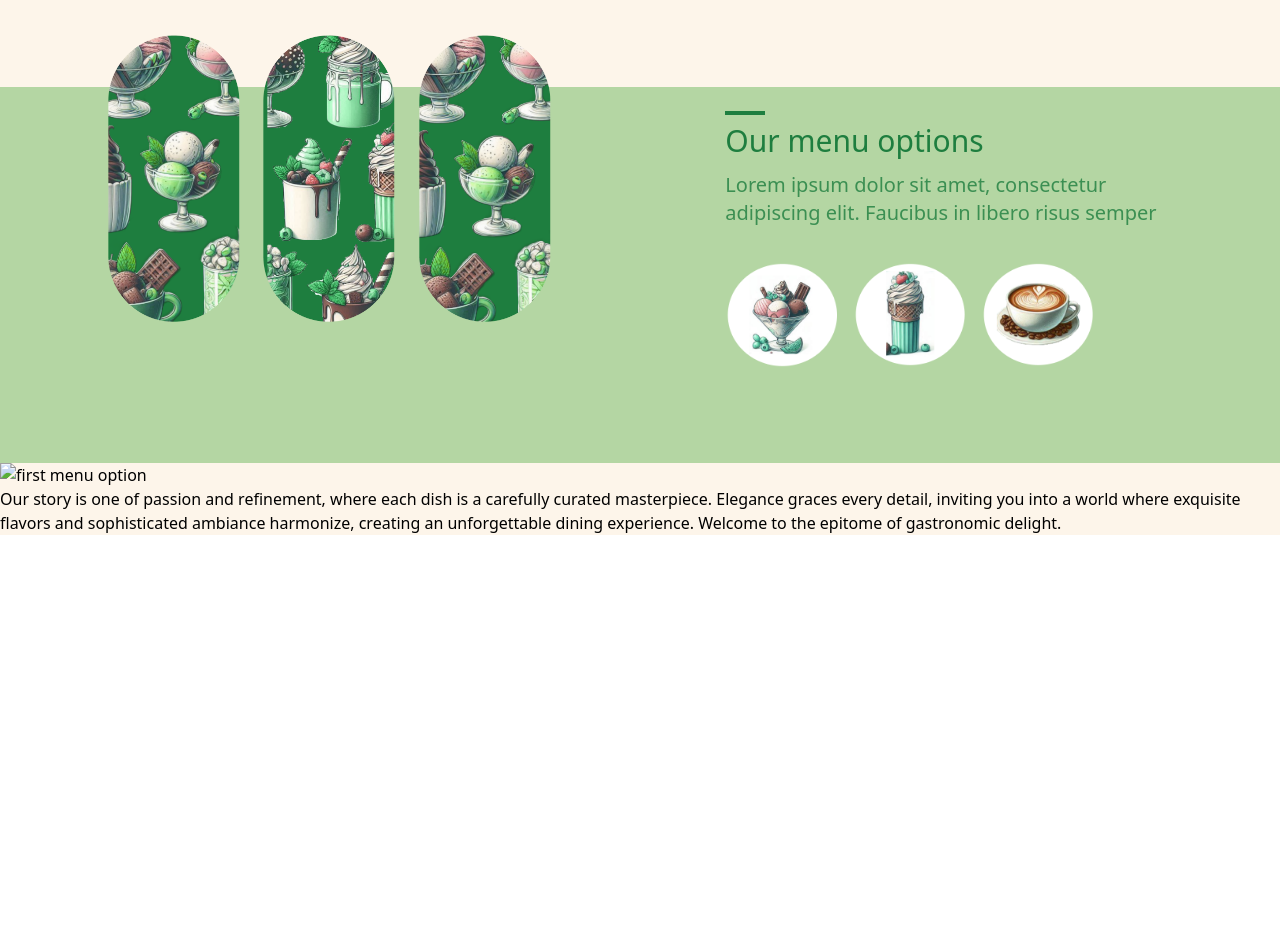
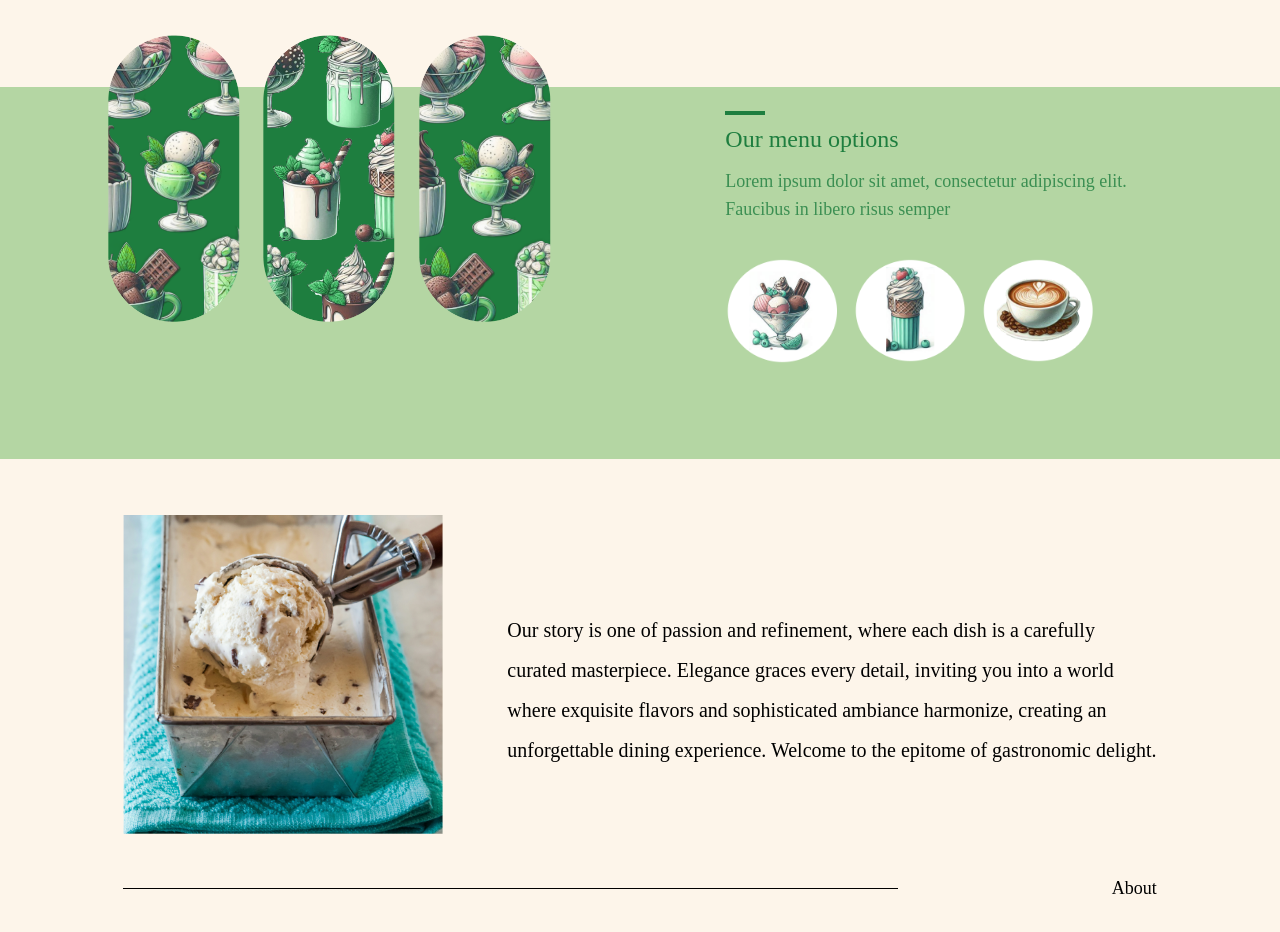
Before and after one commit to Lumberj3ck/Nonnas_website, a website: page src/index.html in a window 1280 px wide. Shown: the part 740-1672 px from the top of the page. Before the commit the page ends 1275 px from the top, so only its background shows below. Drawn offline with Linux system fonts and the light colour scheme; a web font is replaced by a local one.

Commit message:
third section finished

```diff
--- a/src/index.html
+++ b/src/index.html
@@ -11,17 +11,33 @@
     <link href="../assets/css/index.css" rel="stylesheet">
     <title>Document</title>
     <style>
-        * {
-            /* border: 1px solid green */
+        .animate-line {
+            width: 0;
+            transition: width 1s ease-out;
+        }
+        .animate-line.animate {
+            width: 100%;
+        }
+        .animate-text {
+            opacity: 0;
+            transform: translateY(20px);
+            transition: opacity 0.5s, transform 0.5s;
+        }
+        .animate-text.animate {
+            opacity: 1;
+            transform: translateY(0);
+        }
+        *{
+            /* border: 1px solid black */
         }
     </style>
 </head>
 
 <body>
-    <main class="bg-[#FDF5EA]">
+    <main class="bg-[#FDF5EA] text-decoration">
         <section
-            class=" px-5 pb-32 max-w-max    text-decoration min-[400px]:mx-auto min-[400px]:w-5/6 md:px-0 lg:pt-32 lg:max-w-[1700px] flex flex-col items-center">
-            <div class="max-w-sm min-[540px]:max-w-none min-[640px]:max-w-[30rem] md:max-w-none lg:w-full ">
+            class="px-5 pb-32 max-w-max  min-[400px]:mx-auto min-[400px]:w-5/6 md:px-0 lg:pt-32 lg:max-w-[1700px] flex flex-col items-center">
+            <div class="max-w-sm min-[540px]:max-w-none min-[640px]:max-w-[30rem] md:max-w-none lg:w-full">
                 <div class="md:flex md:flex-row-reverse md:items-center lg:justify-between">
                     <div class="pt-16 pb-10 min-[640px]:w-11/12 md:w-full lg:max-w-md">
                         <img src="../assets/imgs/ice cream main.png" alt="ice cream main">
@@ -29,12 +45,13 @@
 
                     <div class="md:w-11/12 lg:w-2/3 lg:max-w-screen-sm">
                         <div class="md:w-3/4">
-                            <div class="text-[#44A123A3] text-3xl max-w-44 min-[500px]:max-w-none lg:text-5xl lg:leading-snug">
+                            <div
+                                class="text-[#44A123A3] text-3xl max-w-44 min-[500px]:max-w-none lg:text-4xl xs:text-5xl lg:leading-snug">
                                 A place you
                                 <br>
                                 eat tasty
                             </div>
-                            <div class="text-[#158C0391] text-base mt-3 mb-8 lg:text-2xl">
+                            <div class="text-[#158C0391] text-base mt-3 mb-8 lg:text-xl xs:text-2xl">
                                 Lorem ipsum dolor sit amet, consectetur adipiscing elit. Faucibus in libero risus
                                 semper habitant
                                 arcu eget. Et integer facilisi eget. Lorem ipsum dolor.
@@ -49,61 +66,114 @@
             </div>
         </section>
         <section class="px-5 pb-24 w-full bg-[#B4D6A3] md:px-0 ">
-            <div class="lg:max-w-[1700px] min-[400px]:w-5/6 min-[400px]:mx-auto min-[640px]:max-w-[30rem] max-w-sm min-[540px]:max-w-none md:max-w-none">
+            <div
+                class="lg:max-w-[1700px] min-[400px]:w-5/6 min-[400px]:mx-auto min-[640px]:max-w-[30rem] max-w-sm min-[540px]:max-w-none md:max-w-none">
                 <div class="md:flex justify-between md:gap-16">
                     <div class="grid grid-cols-3 min-[375px]:max-w-64 md:max-w-72 lg:max-w-80 xl:max-w-md">
                         <img src="../assets/imgs/ice_first_option_100w.png"
-                        srcset="../assets/imgs/ice_first_option_270w.png 270w"
-                        alt="first menu option"
+                            srcset="../assets/imgs/ice_first_option_270w.png 270w" alt="first menu option"
                             class="w-11/12 mr-auto max-w-20 -mt-10 md:max-w-32 lg:max-w-64 lg:-mt-14">
                         <img src="../assets/imgs/ice_second_option_100w.png"
-                        srcset="../assets/imgs/ice_second_option_270w.png 270w"
-                        alt="second menu option"
+                            srcset="../assets/imgs/ice_second_option_270w.png 270w" alt="second menu option"
                             class="w-11/12 mx-auto max-w-20 -mt-10 md:max-w-32 lg:max-w-64 lg:-mt-14">
                         <img src="../assets/imgs/ice_third_option_100w.png"
-                        srcset="../assets/imgs/ice_third_option_270w.png 270w"
-                        alt="third menu option"
+                            srcset="../assets/imgs/ice_third_option_270w.png 270w" alt="third menu option"
                             class="w-11/12 ml-auto max-w-20 -mt-10 md:max-w-32 lg:max-w-64 lg:-mt-14">
-                            <!-- <img
-                            src="images/image-800w.jpg"
-                            srcset="images/image-400w.jpg 400w,
-                                    images/image-800w.jpg 800w,
-                                    images/image-1200w.jpg 1200w"
-                            sizes="(max-width: 600px) 400px,
-                                (max-width: 1200px) 800px,
-                                1200px"
-                            alt="A beautiful landscape"> -->
-
                     </div>
 
                     <div class="mt-12 md:mt-6 md:w-2/4 md:max-w-md">
                         <div class="w-6 border-[#1E7E3F] border-2 md:w-8 lg:w-10 md:border-3"></div>
-                    <div class="text-[#1E7E3F] text-xl mt-2 lg:text-3xl">
+                        <div class="text-[#1E7E3F] text-xl mt-2 lg:text-2xl ">
                             Our menu options
                         </div>
-                    <div class="text-[#1E7E3F] opacity-80 mt-3 text-base lg:text-xl">
+                        <div class="text-[#1E7E3F] opacity-80 mt-3 text-base lg:text-lg xs:text-xl">
                             Lorem ipsum dolor sit amet, consectetur adipiscing elit. Faucibus in libero risus semper
                         </div>
                         <div class="grid grid-cols-3 min-[375px]:max-w-64 mt-9 md:max-w-72 lg:max-w-96">
                             <img src="../assets/imgs/position_2.png" alt="position 2"
                                 srcset="../assets/imgs/position_2_280w.png 280w"
-                            class="w-11/12 mr-auto max-w-20 lg:max-w-28">
+                                class="w-11/12 mr-auto max-w-20 lg:max-w-24 xl:max-w-28">
                             <img src="../assets/imgs/position_3.png" alt="position 3"
                                 srcset="../assets/imgs/position_3_280w.png 280w"
-                            class="w-11/12 mr-auto max-w-20 lg:max-w-28">
+                                class="w-11/12 mr-auto max-w-20 lg:max-w-24 xl:max-w-28">
                             <img src="../assets/imgs/position_4.png" alt="position 4"
                                 srcset="../assets/imgs/position_4_280w.png 280w"
-                            class="w-11/12 mr-auto max-w-20 lg:max-w-28">
+                                class="w-11/12 mr-auto max-w-20 lg:max-w-24 xl:max-w-28">
                         </div>
                     </div>
                 </div>
             </div>
         </section>
+        <section class="px-5 pt-14 pb-5">
+            <div
+                class="lg:max-w-[1700px] min-[400px]:w-5/6 min-[400px]:mx-auto min-[640px]:max-w-[30rem] max-w-sm min-[540px]:max-w-none md:max-w-none">
+                <div class="md:flex md:items-center lg:justify-between lg:mb-10">
+                    <div class="max-w-64 min-[400px]:max-w-72 md:max-w-64 lg:max-w-80 xl:max-w-sm">
+                        <img src="../assets/imgs/about_180w.png" alt="first menu option" class="w-5/6 "
+                            sizes="(max-width: 500px) 180w" srcset="
+                    ../assets/imgs/about_180w.png 180w,
+                    ../assets/imgs/about_400w.png 400w">
+                    </div>
+                    <div
+                        class="text-base leading-8 pt-8 md:w-2/3 lg:text-lg lg:leading-9 lg:w-1/2 xl:w-full xl:text-xl xl:leading-10">
+                        Our story is one of passion and refinement, where each dish is a
+                        carefully
+                        curated masterpiece. Elegance graces every detail, inviting you into a world where exquisite
+                        flavors
+                        and
+                        sophisticated ambiance harmonize, creating an unforgettable dining experience. Welcome to the
+                        epitome of
+                        gastronomic delight.
+                    </div>
+                </div>
+
+                <div class="mt-5 flex items-center justify-between">
+                    <div class="max-w-[75%] md:w-10/12 h-px bg-black animate-line"></div>
+                    <div class="flex text-lg animate-text border-0">
+                        <span>About</span>
+                    </div>
+                    <!-- <div class="flex text-lg border border-black py-4 px-6">
+                        <span>About</span>
+                    </div> -->
+                </div>
+                <!-- <div class="mt-5">
+                    <div class="flex justify-end text-lg">
+                        <span>About</span>
+                    </div>
+                    <div class="w-full h-px bg-black " ></div>
+                </div> -->
+            </div>
+        </section>
         <section>
-            <img src="../assets/imgs/about_180w.png" alt="first menu option"
-                srcset="../assets/imgs/about_280w.png 280w"
-            <div> Our story is one of passion and refinement, where each dish is a carefully curated masterpiece. Elegance graces every detail, inviting you into a world where exquisite flavors and sophisticated ambiance harmonize, creating an unforgettable dining experience. Welcome to the epitome of gastronomic delight.</div>
+            <div class="max-w-max w-96 h-96">
+
+            </div>
+        </section>
+        <section>
+            <div class="w-96 h-96 max-w-max">
+
+            </div>
         </section>
     </main>
+    <script>
+        const observer = new IntersectionObserver((entries) => {
+            entries.forEach(entry => {
+                if (entry.isIntersecting) {
+                    entry.target.classList.add('animate');
+                } else {
+                    entry.target.classList.remove('animate');
+                }
+            });
+        }, {
+            threshold: 0.1
+        });
+
+        document.querySelectorAll('.animate-line, .animate-text').forEach(element => {
+            observer.observe(element);
+        });
+
+
+    </script>
 </body>
+
 </html>
```
Also changed, not shown: assets/css/output.css, position 2.svg (deleted), position 3.svg (deleted), todo.md (added). Lines whose indentation alone changed are shown as unchanged.
